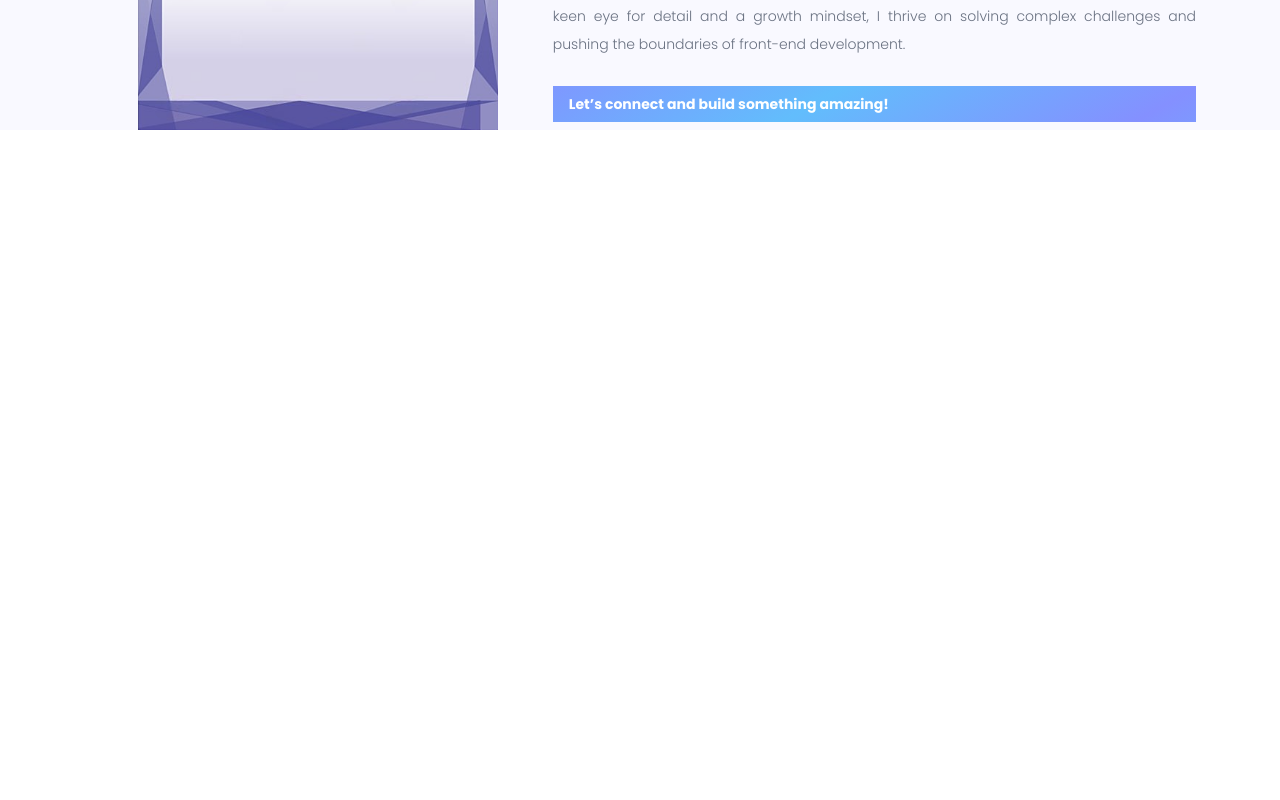
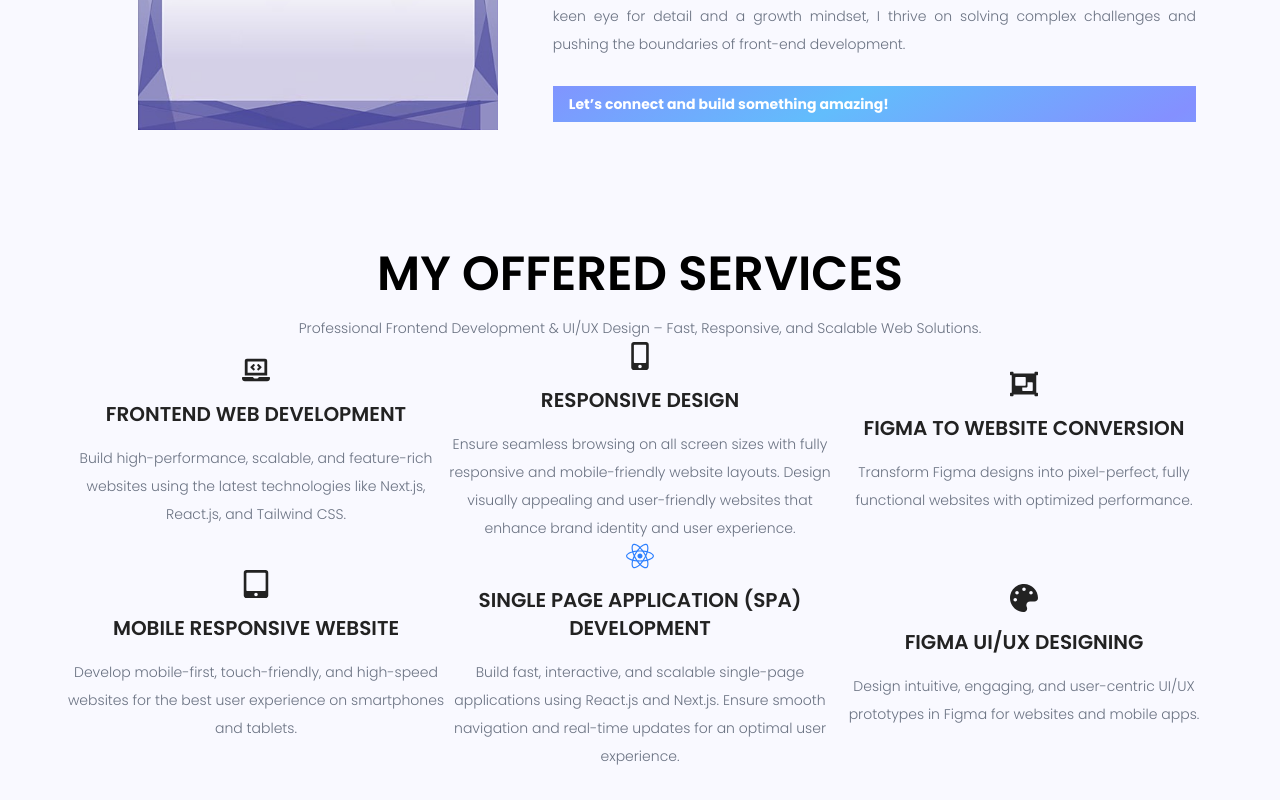
Before and after one commit to sadafshahab12/My-Portfolio, a React (Vite) app: page / in a window 1280 px wide. Shown: the part 1230-2030 px from the top of the page. Before the commit the page ends 1360 px from the top, so only its background shows below. Built offline with nearby package versions, Linux system fonts and the light colour scheme.

Commit message:
service page contiue

```diff
--- a/src/components/pages/Home.jsx
+++ b/src/components/pages/Home.jsx
@@ -1,11 +1,13 @@
 import AboutMe from "../ui/AboutMe";
 import Hero from "../ui/Hero";
+import Services from "../ui/Services";
 
 const Home = () => {
   return (
     <div>
       <Hero />
       <AboutMe />
+      <Services/>
     </div>
   );
 };
--- a/src/components/ui/AboutMe.jsx
+++ b/src/components/ui/AboutMe.jsx
@@ -1,6 +1,6 @@
 const AboutMe = () => {
   return (
-    <section className=" bg-[#f9f9ff] pt-0 md:pt-30 lg:pt-0">
+    <section className=" bg-[#f9f9ff] pt-0 md:py-30 lg:pt-0">
       <div className="max-w-6xl mx-auto grid grid-cols-1 mdl:grid-cols-[40%_60%] items-center gap-5 lg:gap-5 pt-25 md:pt-20 px-6 xxs:px-8 mdl:px-10  grid-flow-row-reverse ">
         <div className="space-y-7 md:pb-0 pb-10 order-1 mdl:order-2">
           <p className="uppercase text-sm tracking-widest">About Me</p>
--- /dev/null
+++ b/src/components/ui/Services.jsx
@@ -0,0 +1,83 @@
+import {
+  FaLaptopCode,
+  FaMobileAlt,
+  FaObjectGroup,
+  FaPalette,
+  FaReact,
+  FaTabletAlt,
+} from "react-icons/fa";
+
+const Services = () => {
+  const services = [
+    {
+      title: "Frontend Web Development",
+      description:
+        "Build high-performance, scalable, and feature-rich websites using the latest technologies like Next.js, React.js, and Tailwind CSS.",
+      icon: <FaLaptopCode className="w-7 h-7 " />,
+    },
+    {
+      title: "Responsive Design",
+      description:
+        "Ensure seamless browsing on all screen sizes with fully responsive and mobile-friendly website layouts. Design visually appealing and user-friendly websites that enhance brand identity and user experience.",
+      icon: <FaMobileAlt className="w-7 h-7 " />,
+    },
+    {
+      title: "Figma to Website Conversion",
+      description:
+        "Transform Figma designs into pixel-perfect, fully functional websites with optimized performance.",
+      icon: <FaObjectGroup className="w-7 h-7 " />,
+    },
+    {
+      title: "Mobile Responsive Website",
+      description:
+        "Develop mobile-first, touch-friendly, and high-speed websites for the best user experience on smartphones and tablets.",
+      icon: <FaTabletAlt className="w-7 h-7 " />,
+    },
+    {
+      title: "Single Page Application (SPA) Development",
+      description:
+        "Build fast, interactive, and scalable single-page applications using React.js and Next.js. Ensure smooth navigation and real-time updates for an optimal user experience.",
+      icon: <FaReact className="w-7 h-7 text-blue-500" />,
+    },
+    {
+      title: "Figma UI/UX Designing",
+      description:
+        "Design intuitive, engaging, and user-centric UI/UX prototypes in Figma for websites and mobile apps.",
+      icon: <FaPalette className="w-7 h-7 " />,
+    },
+  ];
+
+  return (
+    <section className=" bg-[#f9f9ff] pt-0 md:py-30 lg:pt-0">
+      <div className="max-w-6xl mx-auto">
+        <div className="space-y-4">
+          <h1 className="uppercase font-bold xxs:font-semibold text-2xl xxxs:text-3xl xxs:text-4xl xs:text-5xl text-center">
+            My Offered Services
+          </h1>
+          <p className="text-gray-500 text-[13px] xxxs:text-sm font-light leading-6 xxxs:leading-7 text-center">
+            Professional Frontend Development & UI/UX Design – Fast, Responsive,
+            and Scalable Web Solutions.
+          </p>
+        </div>
+        <div className="grid grid-cols-3">
+          {services.map((service, index) => (
+            <div
+              key={index}
+              className="flex-center flex-col gap-4 text-textlightBlack "
+            >
+              <p>{service.icon}</p>
+              <h1 className="uppercase font-bold xxs:font-semibold text-lg xxs:text-xl text-center ">
+                {service.title}
+              </h1>
+              <p className="text-gray-500 text-[13px] xxxs:text-sm font-light leading-6 xxxs:leading-7 text-center">
+                {service.description}
+              </p>
+            </div>
+          ))}
+        </div>
+      </div>
+    </section>
+  );
+};
+
+export default Services;
--- a/src/index.css
+++ b/src/index.css
@@ -4,6 +4,7 @@
   --font-poppins: "Poppins";
   --color-mypurple: #8490ff;
   --color-mysky: #62bdfc;
+  --color-textlightBlack : #222222;
 }
 @layer components {
   .button {
```
